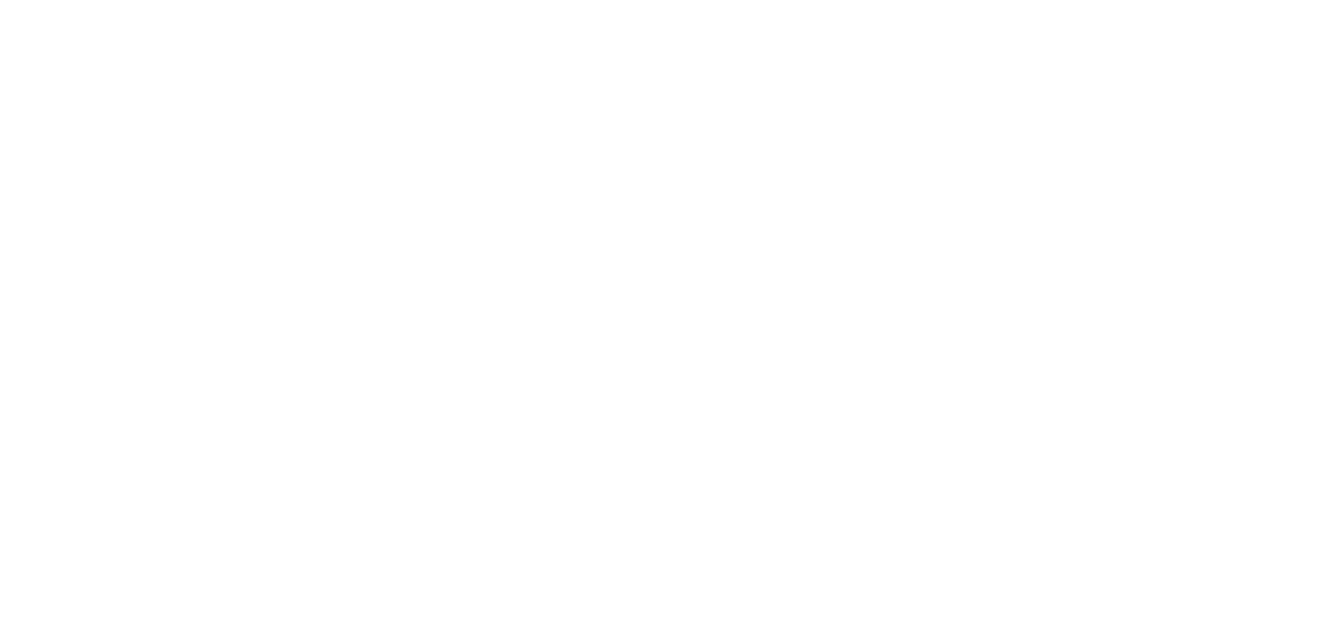
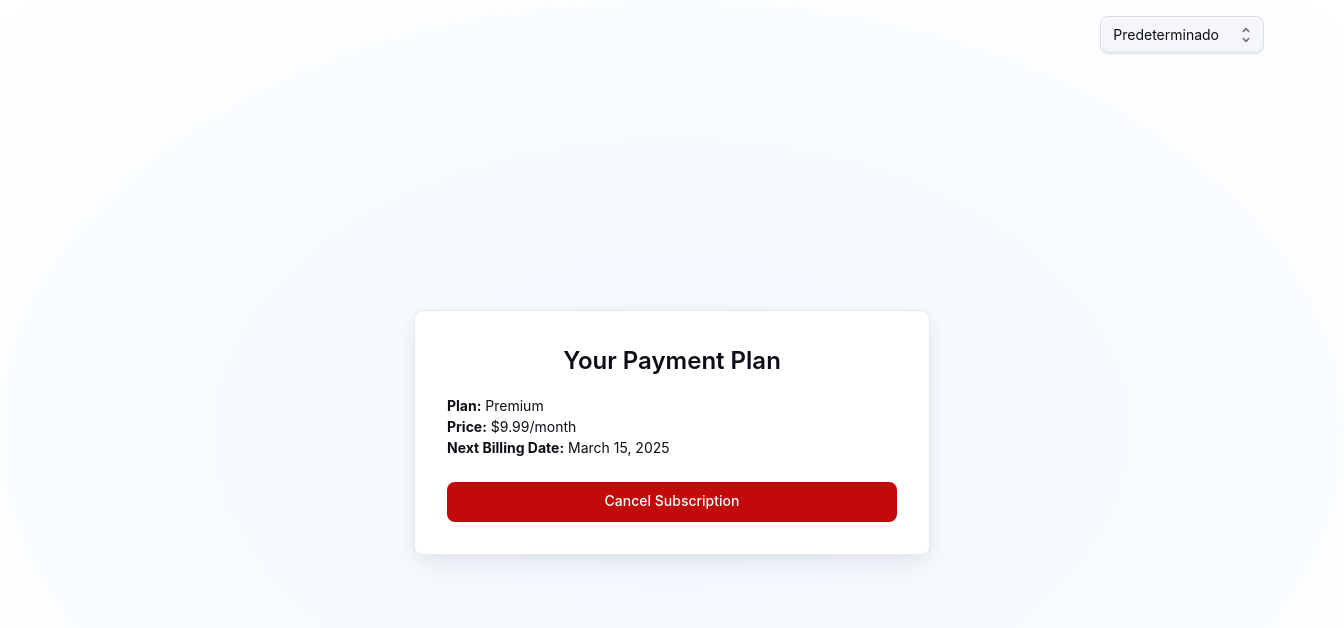
Before and after one commit to vmachado7/softcial-dynamic, a React (Vite) app: page /plans in a window 1280 px wide. Before the commit this address had no page. Shown: the top 628 px of the page, 1344 px wide, since content can reach past the window. Built offline with nearby package versions, Linux system fonts and the light colour scheme.

Commit message:
Main and details overhaul

```diff
--- a/src/App.tsx
+++ b/src/App.tsx
@@ -4,6 +4,7 @@ import SignUp from './sign-up/SignUp_mail';
 import SignIn from './sign-in/SignIn';
 import Landing from './sign-in/landing.jsx';
 import Checkout from './checkout/Checkout';
+import Plans from './checkout/Plans';
 import Blog from './blog/Blog.jsx';
 import Profile from './profile/Profile.jsx';
 
@@ -19,6 +20,7 @@ const App = () => (
       <Route path="/home" element={<Blog />} />
       <Route path="/landing" element={<Landing />} />
       <Route path="/profile" element={<Profile />} />
+      <Route path="/plans" element={<Plans />} />
       <Route path="/report/:id" element={<Report />} />
       <Route path="/ReportTest" element={<ReportTest />} />
     </Routes>
--- a/src/blog/components/AppAppBar.jsx
+++ b/src/blog/components/AppAppBar.jsx
@@ -74,7 +74,7 @@ export default function AppAppBar() {
           >
             <Button color="primary" variant="contained" size="small"
             onClick={(e) => {e.preventDefault();window.location.href = '/checkout';}}>
-              Mi subscripción
+              Pagar por reportes
             </Button>
             <ColorModeIconDropdown />
           </Box>
--- a/src/checkout/Checkout.jsx
+++ b/src/checkout/Checkout.jsx
@@ -95,7 +95,7 @@ export default function Checkout(props) {
               maxWidth: 500,
             }}
           >
-            <Info totalPrice={activeStep >= 2 ? '$300.000' : '$50.000'} />
+            <Info totalPrice={activeStep >= 2 ? '$36.800' : '$30.925'} />
           </Box>
         </Grid>
         <Grid
@@ -273,7 +273,7 @@ export default function Checkout(props) {
                     onClick={handleNext}
                     sx={{ width: { xs: '100%', sm: 'fit-content' } }}
                   >
-                    {activeStep === steps.length - 1 ? 'Finalizar' : 'Siguiente'}
+                    {activeStep === steps.length - 1 ? 'Enviar información' : 'Siguiente'}
                   </Button>
                 </Box>
               </React.Fragment>
--- /dev/null
+++ b/src/checkout/Plans.jsx
@@ -0,0 +1,116 @@
+import React, { useState } from 'react';
+import { Box, Button, Card, CardContent, Typography, Dialog, DialogTitle, DialogContent, DialogActions, Stack } from '@mui/material';
+import { styled } from '@mui/material/styles';
+import AppTheme from '../shared-theme/AppTheme';
+import ColorModeSelect from '../shared-theme/ColorModeSelect';
+
+// Styled Card to match the sign-up page design
+const StyledCard = styled(Card)(({ theme }) => ({
+  display: 'flex',
+  flexDirection: 'column',
+  alignSelf: 'center',
+  width: '100%',
+  padding: theme.spacing(4),
+  gap: theme.spacing(2),
+  margin: 'auto',
+  [theme.breakpoints.up('sm')]: {
+    width: '450px',
+  },
+  boxShadow:
+    'hsla(220, 30%, 5%, 0.05) 0px 5px 15px 0px, hsla(220, 25%, 10%, 0.05) 0px 15px 35px -5px',
+  ...theme.applyStyles('dark', {
+    boxShadow:
+      'hsla(220, 30%, 5%, 0.5) 0px 5px 15px 0px, hsla(220, 25%, 10%, 0.08) 0px 15px 35px -5px',
+  }),
+}));
+
+const PaymentContainer = styled(Stack)(({ theme }) => ({
+  height: '100vh',
+  width: '100%',
+  padding: theme.spacing(2),
+  display: 'flex',
+  position: 'absolute',
+  alignItems: 'center',
+  top: '0px',
+  left: '0px',
+  justifyContent: 'center',
+  padding: theme.spacing(2),
+  [theme.breakpoints.up('sm')]: {
+    padding: theme.spacing(4),
+  },
+  '&::before': {
+    content: '""',
+    display: 'block',
+    position: 'absolute',
+    zIndex: -1,
+    inset: 0,
+    backgroundImage:
+      'radial-gradient(ellipse at 50% 50%, hsl(210, 100%, 97%), hsl(0, 0%, 100%))',
+    backgroundRepeat: 'no-repeat',
+    ...theme.applyStyles('dark', {
+      backgroundImage:
+        'radial-gradient(at 50% 50%, hsla(210, 100%, 16%, 0.5), hsl(220, 30%, 5%))',
+    }),
+  },
+}));
+
+export default function PaymentPlan(props) {
+  const [open, setOpen] = useState(false);
+
+  const handleCancelSubscription = () => {
+    console.log('Subscription canceled');
+    setOpen(false);
+  };
+
+  return (
+    <AppTheme {...props}>
+      <PaymentContainer direction="column" justifyContent="space-between">
+        <ColorModeSelect sx={{ position: 'fixed', top: '1rem', right: '1rem' }} />
+
+        <StyledCard variant="outlined">
+          <Typography variant="h4" sx={{ textAlign: 'center' }}>
+            Your Payment Plan
+          </Typography>
+
+          <CardContent>
+            <Typography variant="body1">
+              <strong>Plan:</strong> Premium
+            </Typography>
+            <Typography variant="body1">
+              <strong>Price:</strong> $9.99/month
+            </Typography>
+            <Typography variant="body1">
+              <strong>Next Billing Date:</strong> March 15, 2025
+            </Typography>
+
+            <Button
+              variant="contained"
+              color="error"
+              fullWidth
+              sx={{ mt: 3 }}
+              onClick={() => setOpen(true)}
+            >
+              Cancel Subscription
+            </Button>
+          </CardContent>
+        </StyledCard>
+
+        {/* Confirmation Dialog */}
+        <Dialog open={open} onClose={() => setOpen(false)}>
+          <DialogTitle>Confirm Cancellation</DialogTitle>
+          <DialogContent>
+            <Typography>
+              Are you sure you want to cancel your subscription? This action cannot be undone.
+            </Typography>
+          </DialogContent>
+          <DialogActions>
+            <Button onClick={() => setOpen(false)}>Keep Subscription</Button>
+            <Button onClick={handleCancelSubscription} color="error" variant="contained">
+              Cancel Subscription
+            </Button>
+          </DialogActions>
+        </Dialog>
+      </PaymentContainer>
+    </AppTheme>
+  );
+}
--- a/src/checkout/components/Info.jsx
+++ b/src/checkout/components/Info.jsx
@@ -11,7 +11,7 @@ const products = [
   {
     name: 'Plan de 5 reportes de tendencia generados a diario por 1 mes.',
     desc: 'Se renovara el primer dia de cada mes.',
-    price:'$50.000',
+    price:'$30.925',
   },
   {
     name: 'Plan de Apoyo por 1 mes',
--- a/src/checkout/components/PaymentForm.jsx
+++ b/src/checkout/components/PaymentForm.jsx
@@ -247,7 +247,7 @@ export default function PaymentForm() {
           </PaymentContainer>
           <FormControlLabel
             control={<Checkbox name="saveCard" />}
-            label="Recordar los datos de pago."
+            label="Recordar mi información."
           />
         </Box>
       )}
--- a/src/checkout/components/Review.jsx
+++ b/src/checkout/components/Review.jsx
@@ -10,10 +10,9 @@ import Typography from '@mui/material/Typography';
 
 const addresses = ['1 MUI Drive', 'Reactville', 'Anytown', '99999', 'USA'];
 const payments = [
-  { name: 'Tarjeta:', detail: 'Visa' },
   { name: 'Nombre:', detail: 'Hernando Rodriguez' },
-  { name: 'Numero:', detail: 'xxxx-xxxx-xxxx-1234' },
-  { name: 'Expiración:', detail: '03/2025' },
+  { name: 'Numero:', detail: '3223620938' },
+  { name: 'Metodo de Pago:', detail: 'MercadoPago' },
 ];
 
 export default function Review() {
@@ -21,17 +20,17 @@ export default function Review() {
     <Stack spacing={2}>
       <List disablePadding>
       <ListItem sx={{ py: 1, px: 0 }}>
-          <ListItemText primary="Plan de Subscripción seleccionado" secondary="4 meses" />
-          <Typography variant="body2">$50.000</Typography>
+          <ListItemText primary="Plan de Subscripción seleccionado" secondary="Renovación mensual." />
+          <Typography variant="body2">$30.925</Typography>
         </ListItem>
         <ListItem sx={{ py: 1, px: 0 }}>
-          <ListItemText primary="Aporte solidario" secondary="Gracias" />
-          <Typography variant="body2">$250.000</Typography>
+          <ListItemText primary="IVA" secondary="" />
+          <Typography variant="body2">$5.875</Typography>
         </ListItem>
         <ListItem sx={{ py: 1, px: 0 }}>
           <ListItemText primary="Total" />
           <Typography variant="subtitle1" sx={{ fontWeight: 700 }}>
-            $300.000
+            $36.800
           </Typography>
         </ListItem>
       </List>
@@ -44,7 +43,7 @@ export default function Review() {
       >
         <div>
           <Typography variant="subtitle2" gutterBottom>
-            Detalles de pago
+            Detalles del Usuario
           </Typography>
           <Grid container>
             {payments.map((payment) => (
```
Also changed, not shown: src/blog/components/MainContent.jsx (+50 -54 lines).
